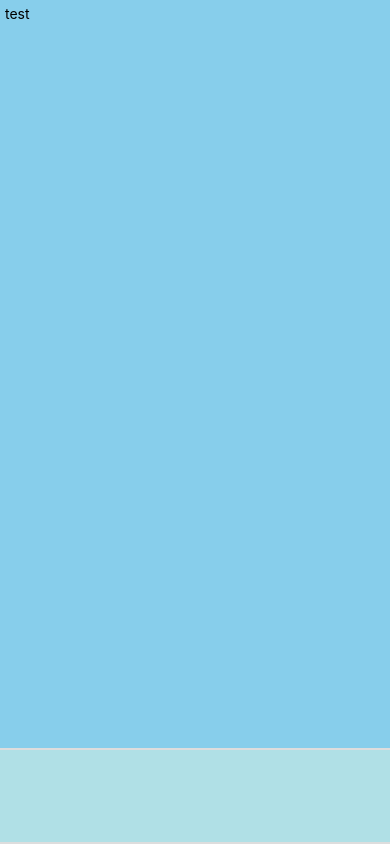
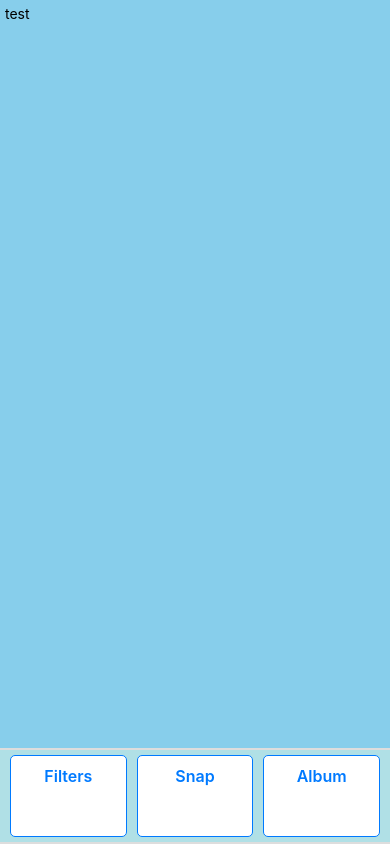
Before and after one commit to kuramameng/RNCam, a React Native app: screen / in a window 390 px wide. Built offline with nearby package versions, Linux system fonts and the light colour scheme.

Commit message:
define 3 sections in the toolbar menu

```diff
--- a/src/components/MainView.js
+++ b/src/components/MainView.js
@@ -1,30 +1,45 @@
 import React, { Component } from 'react';
-import { CardSection } from './common';
+import { CardSection, Button } from './common';
 import { StyleSheet, View, Text } from 'react-native';
 
 class MainView extends Component {
   render(){
+    const {previewWindow,toolbarMenu,filtersButton,snapButton,albumButton} = styles;
+
     return (
       <View style={{flex:1}}>
-        <CardSection style={styles.previewWindow}>
+        <CardSection style={previewWindow}>
           <Text>test</Text>
         </CardSection>
-        <CardSection style={styles.toolbarMenu}>
+        <CardSection style={toolbarMenu}>
+          <Button style={filtersButton}>Filters</Button>
+          <Button style={snapButton}>Snap</Button>
+          <Button style={albumButton}>Album</Button>
         </CardSection>
       </View>
     )
   }
 }
 
-const styles = StyleSheet.create({
+const styles = {
   previewWindow: {
     flex: 9,
     backgroundColor: 'skyblue'
   },
   toolbarMenu: {
     flex: 1,
-    backgroundColor: 'powderblue'
+    backgroundColor: 'powderblue',
+    flexDirection: 'row'
+  },
+  filtersButton: {
+    flex: 3
+  },
+  snapButton: {
+    flex: 3
+  },
+  albumButton: {
+    flex: 3
   }
-});
+};
 
 export default MainView;
```
